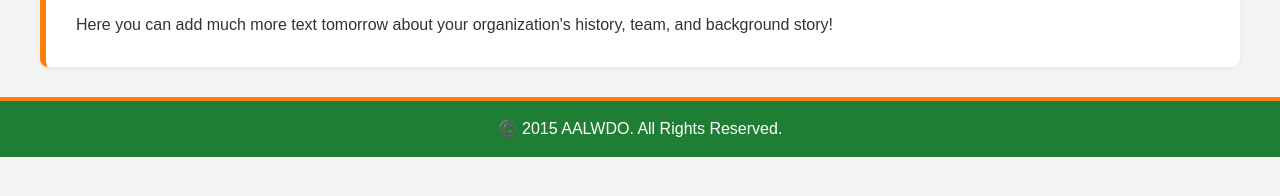
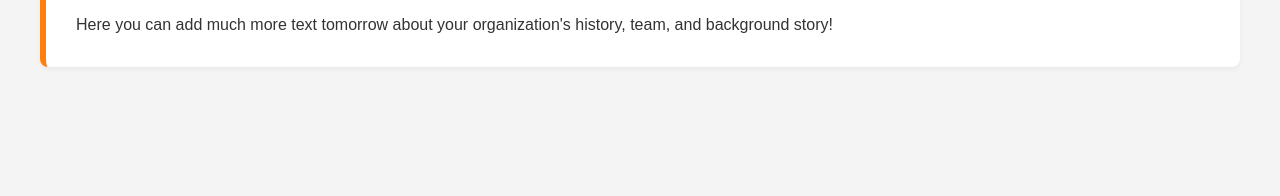
Before and after one commit to hemataryan3-del/aalwdo, a plain HTML site: page about.html in a window 1280 px wide. Shown: the part 266-462 px from the top of the page. Drawn offline with Linux system fonts and the light colour scheme.

Commit message:
Update about.html

```diff
--- a/about.html
+++ b/about.html
@@ -45,9 +45,7 @@
         <p style="margin-top: 15px;">Here you can add much more text tomorrow about your organization's history, team, and background story!</p>
     </section>
 
-    <footer>
-        <p>©️ 2015 AALWDO. All Rights Reserved.</p>
-    </footer>
+
 
 </body>
 </html>
```
